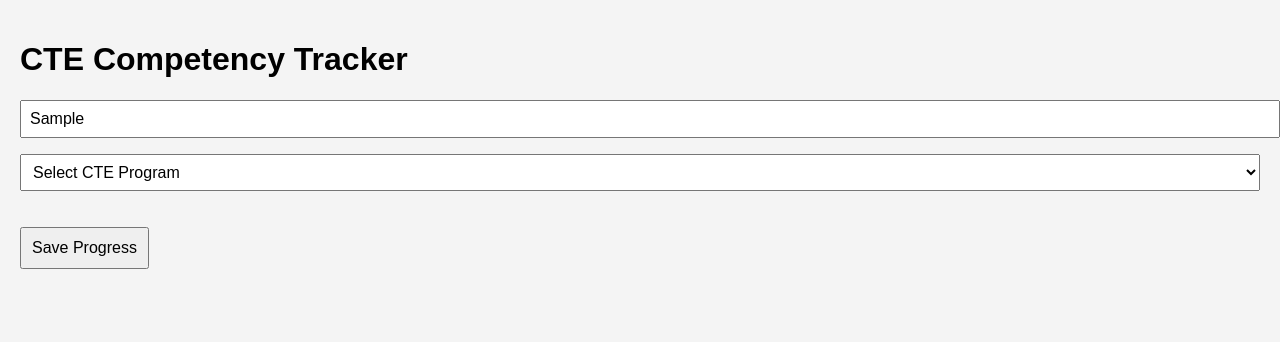
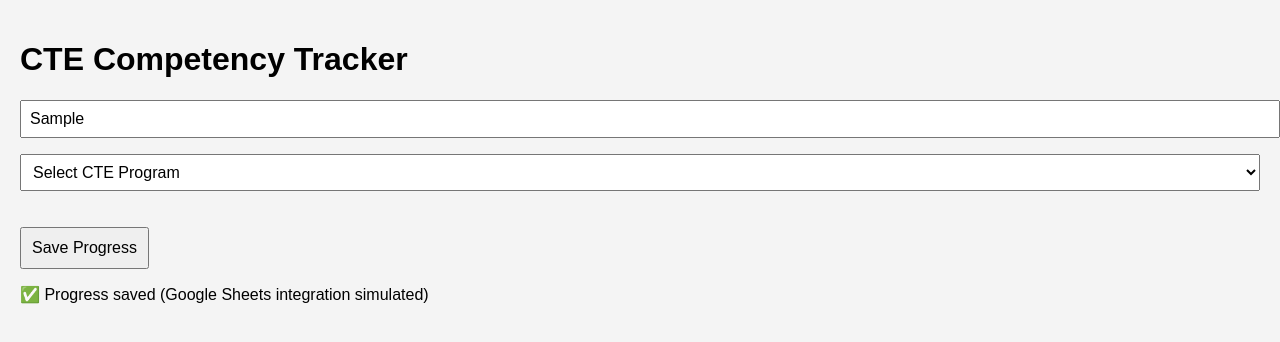
Before and after one commit to danrams66/cte-competency-tracker, a React (Vite) app: page / in a window 1280 px wide. Both pictures are taken after typing "Sample" into the empty fields and a click on the button "Save Progress". Shown: the top 342 px of the page. Built offline with nearby package versions, Linux system fonts and the light colour scheme.

Commit message:
working preview

```diff
--- a/package.json
+++ b/package.json
@@ -1,5 +1,5 @@
 {
-  "name": "cte-tracker-preview",
+  "name": "cte-tracker-sheets",
   "version": "1.0.0",
   "private": true,
   "scripts": {
@@ -9,7 +9,8 @@
   },
   "dependencies": {
     "react": "^18.2.0",
-    "react-dom": "^18.2.0"
+    "react-dom": "^18.2.0",
+    "axios": "^1.4.0"
   },
   "devDependencies": {
     "@vitejs/plugin-react": "^4.0.0",
--- a/src/components/App.jsx
+++ b/src/components/App.jsx
@@ -23,18 +23,21 @@ export default function App() {
   const [studentName, setStudentName] = useState('');
   const [program, setProgram] = useState('');
   const [progress, setProgress] = useState({});
-
-  const handleSave = () => {
-    console.log({
-      studentName,
-      program,
-      progress
-    });
-    alert('Progress saved to console (Google Sheets coming soon)');
-  };
+  const [status, setStatus] = useState('');
 
   const handleNoteChange = (id, note) => {
     setProgress(prev => ({ ...prev, [id]: note }));
+  };
+
+  const handleSave = () => {
+    const data = {
+      studentName,
+      program,
+      progress,
+      timestamp: new Date().toISOString()
+    };
+    console.log('Saving to Google Sheets (simulated):', data);
+    setStatus('✅ Progress saved (Google Sheets integration simulated)');
   };
 
   return (
@@ -75,6 +78,7 @@ export default function App() {
       <button onClick={handleSave} style={{ marginTop: 20, padding: 10, fontSize: 16 }}>
         Save Progress
       </button>
+      {status && <p style={{ marginTop: 16 }}>{status}</p>}
     </div>
   );
 }
```
